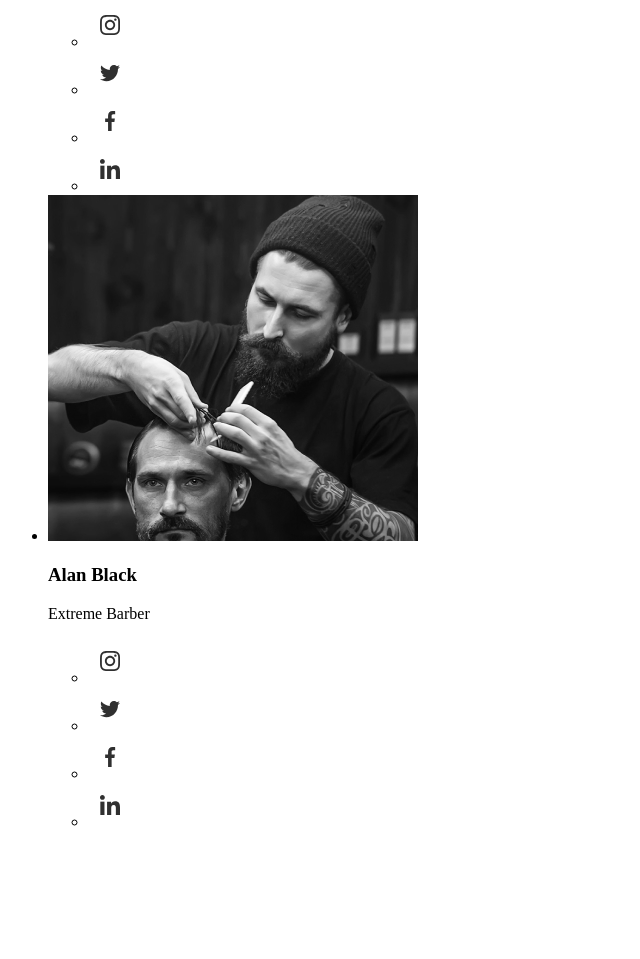
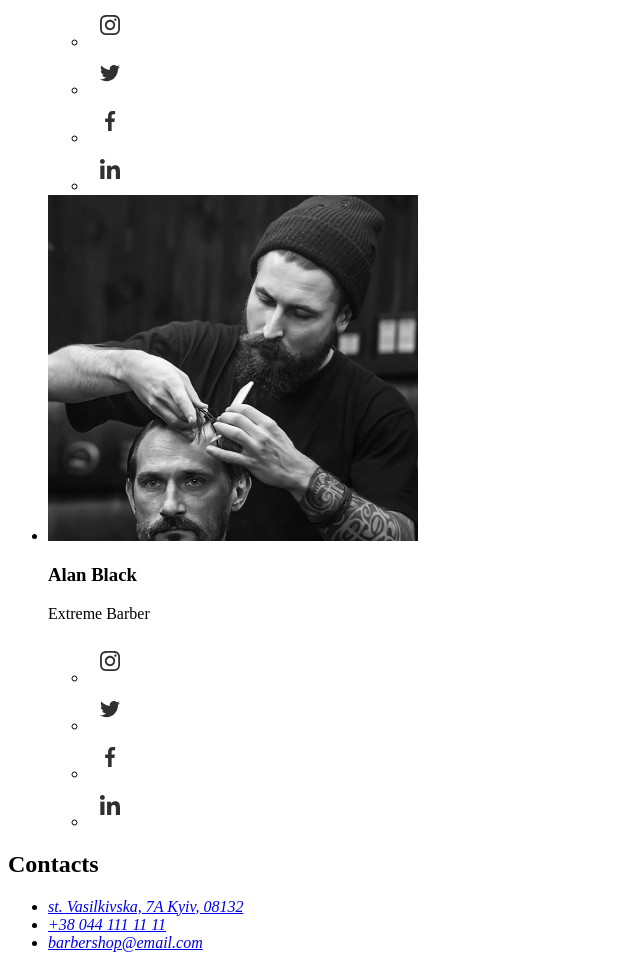
Before and after one commit to Alina-Savchuk/Barbershop-EN, a plain HTML site: page index.html in a window 1280 px wide. Shown: the part 1841-2800 px from the top of the page, without its empty margins (0-640 px from the left). Before the commit the page ends 2688 px from the top, so only its background shows below. Drawn offline with Linux system fonts and the light colour scheme.

Commit message:
Section Contacts
Створено Section Contacts.
Переміщено фото в окрему папку

```diff
--- a/index.html
+++ b/index.html
@@ -115,7 +115,7 @@
         <ul>
           <li>
             <img
-              src="./images/employees/barber1.jpg"
+              src="./images/employees/john-smith.jpg"
               alt="Barber John Smith"
               width="370"
               height="346"
@@ -163,7 +163,7 @@
           </li>
           <li>
             <img
-              src="./images/employees/barber2.jpg"
+              src="./images/employees/michele-doe.jpg"
               alt="Barber Michele Doe"
               width="370"
               height="346"
@@ -211,7 +211,7 @@
           </li>
           <li>
             <img
-              src="./images/employees/barber3.jpg"
+              src="./images/employees/alan-black.jpg"
               alt="Barber Alan Black"
               width="370"
               height="346"
@@ -259,6 +259,31 @@
           </li>
         </ul>
       </section>
+
+      <!-- Contacts -->
+      <section>
+        <h2>Contacts</h2>
+        <address>
+          <ul>
+            <li>
+              <a
+                href="https://goo.gl/maps/TSqKBAL9GdcNvwMw5"
+                target="_blank"
+                rel="noopener noreferrer"
+                >st. Vasilkivska, 7A Kyiv, 08132</a
+              >
+            </li>
+            <li>
+              <a href="tel:+380441111111">+38 044 111 11 11</a>
+            </li>
+            <li>
+              <a href="mailto:barbershop@email.com">barbershop@email.com</a>
+            </li>
+          </ul>
+        </address>
+        <h3>Working hours</h3>
+        <p>Every day from 9:00 to 22:00</p>
+      </section>
     </main>
 
     <footer></footer>
```
Also changed, not shown: images/employees/alan-black.jpg (renamed from images/employees/barber3.jpg), images/employees/barber1.jpg (deleted), images/employees/john-smith.jpg (added), images/employees/michele-doe.jpg (renamed from images/employees/barber2.jpg).
